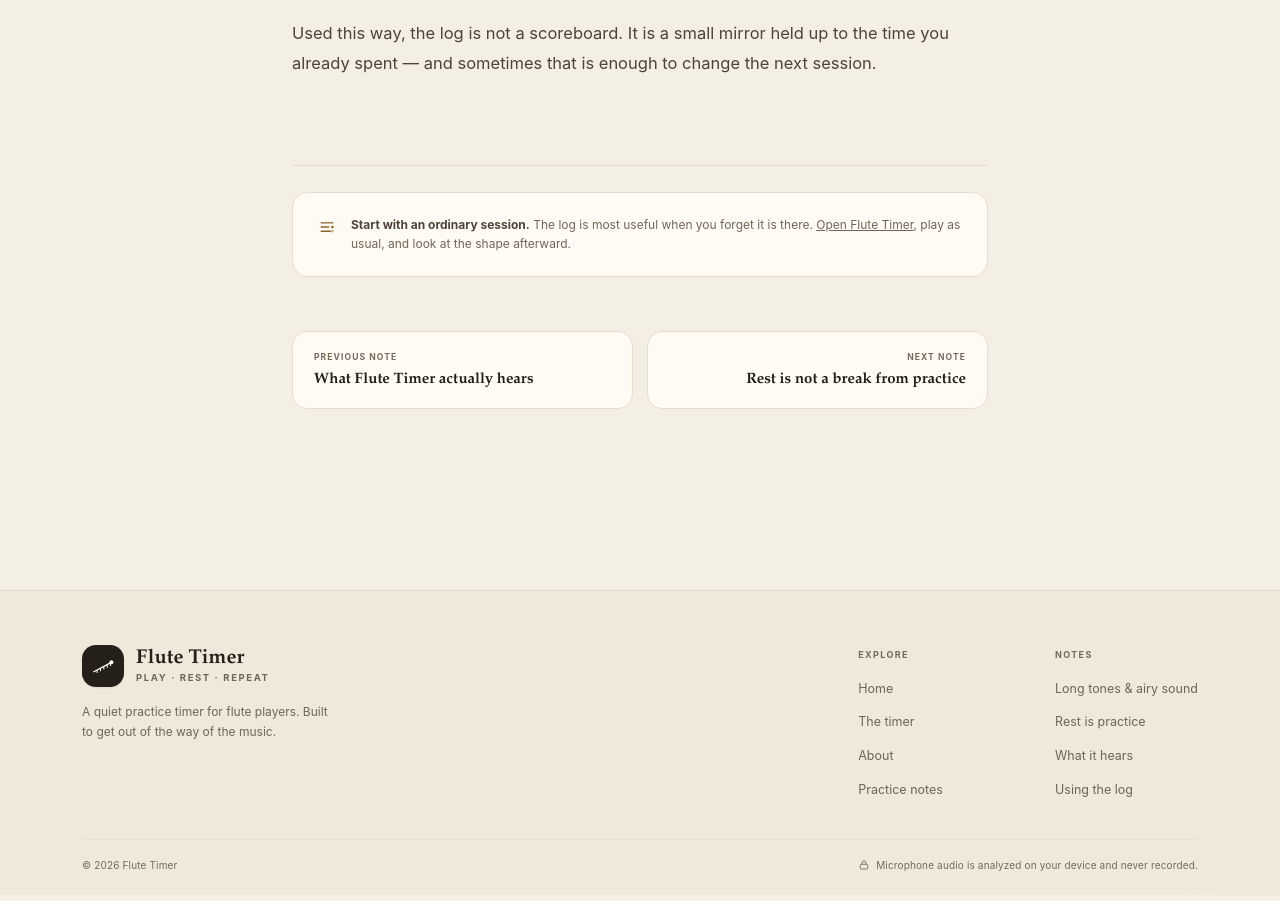
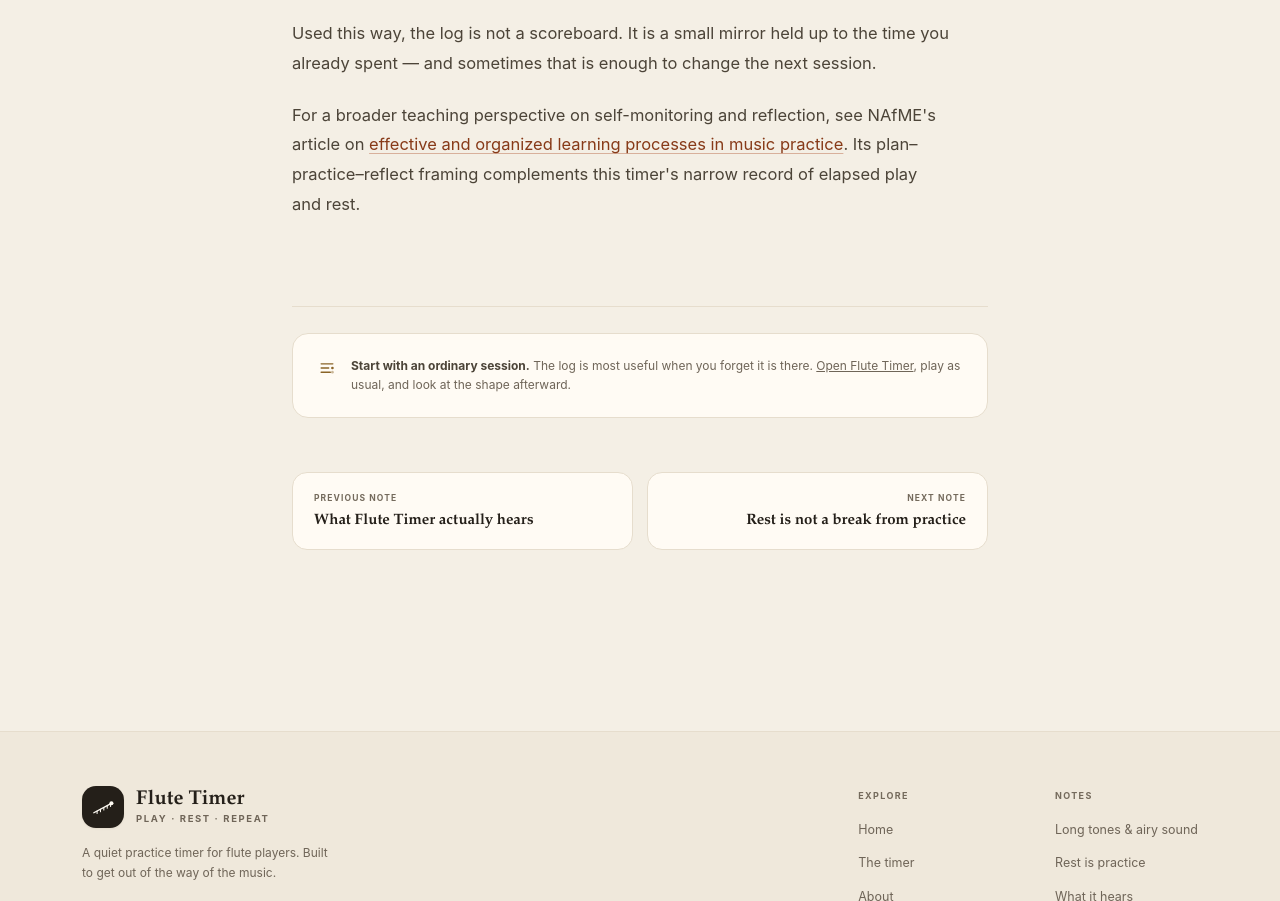
Before and after one commit to vj-madhu-dath/flute-timer, a plain HTML site: page blog/making-a-practice-log.html in a window 1280 px wide. Shown: the part 3075-3976 px from the top of the page. Drawn offline with Linux system fonts and the light colour scheme.

Commit message:
Add references to Flute Timer practice notes

```diff
--- a/blog/making-a-practice-log.html
+++ b/blog/making-a-practice-log.html
@@ -117,6 +117,8 @@
           <p>And do not confuse the log with the practice. The timer can tell you that you spent eleven minutes playing and four minutes resting. It cannot tell you whether either was worth doing. That judgment belongs to your ears, your teacher, and the part of you that notices when something finally clicks.</p>
 
           <p>Used this way, the log is not a scoreboard. It is a small mirror held up to the time you already spent — and sometimes that is enough to change the next session.</p>
+
+          <p>For a broader teaching perspective on self-monitoring and reflection, see NAfME's article on <a href="https://nafme.org/blog/effective-organized-learning-processes-music-practice/" target="_blank" rel="noopener noreferrer">effective and organized learning processes in music practice</a>. Its plan–practice–reflect framing complements this timer's narrow record of elapsed play and rest.</p>
         </div>
 
         <footer class="article-foot">
```
Also changed, not shown: blog/how-the-timer-hears-you.html (+2 -0 lines).
